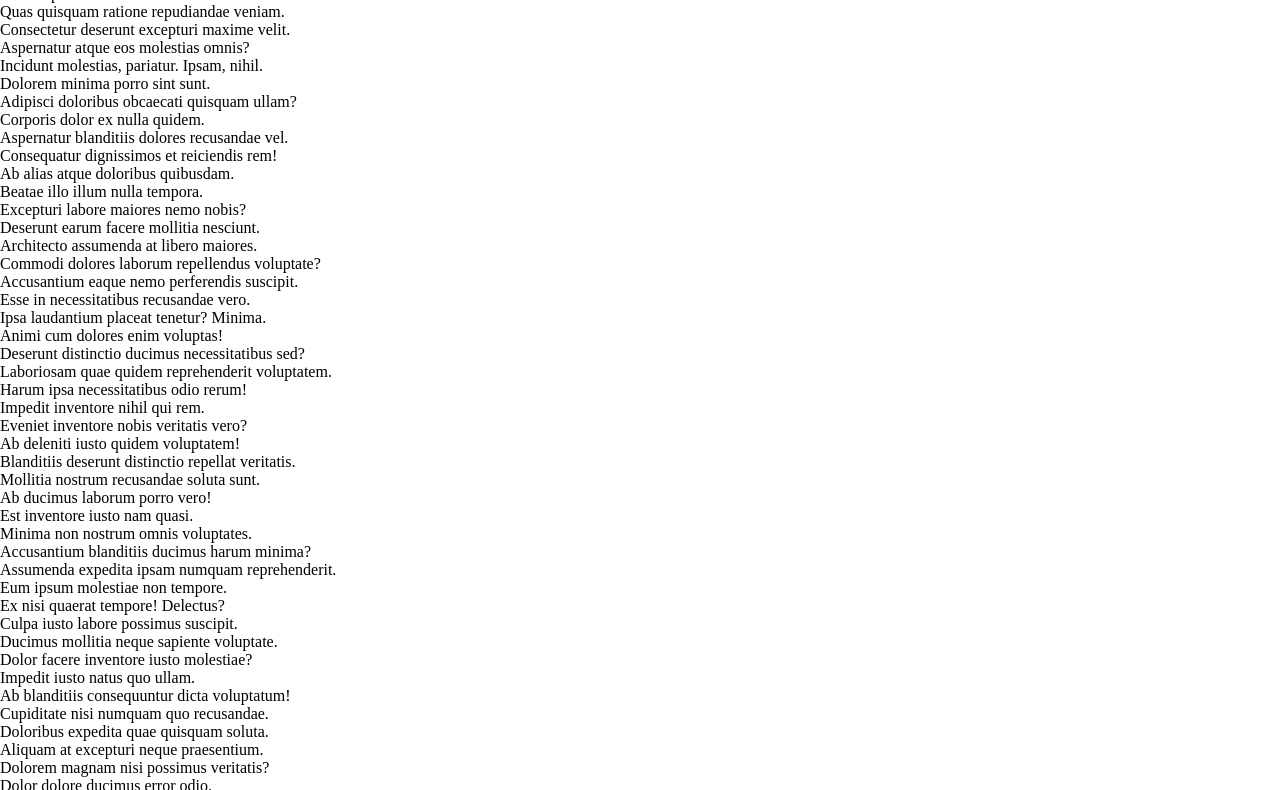
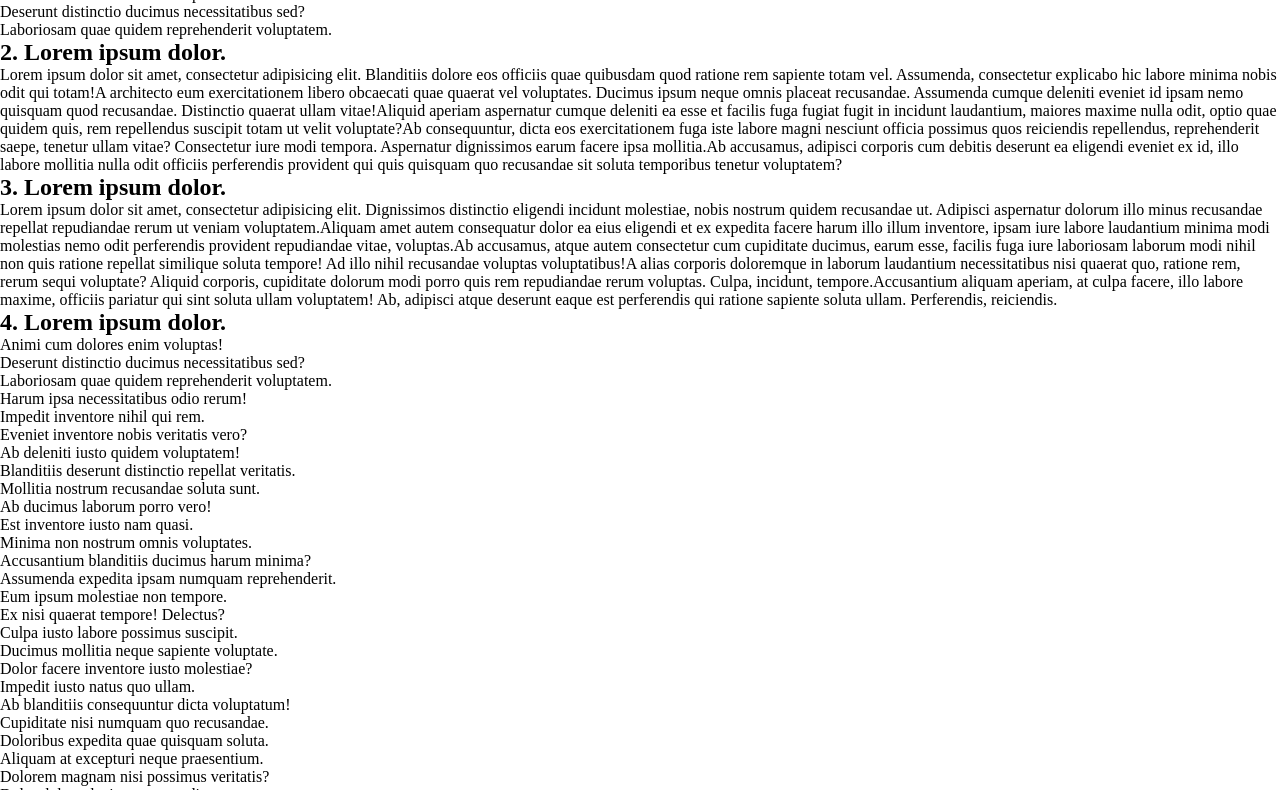
Before and after one commit to TestPolygon/adaptive, a plain HTML site: page index.html in a window 1280 px wide. Shown: the part 52-842 px from the top of the page. Drawn offline with Linux system fonts and the light colour scheme.

Commit message:
Update index.html

```diff
--- a/index.html
+++ b/index.html
@@ -83,26 +83,18 @@
 <body>
 
   <h1>1. Lorem ipsum dolor.</h1>
+  <p>Animi cum dolores enim voluptas!</p>
+  <p>Deserunt distinctio ducimus necessitatibus sed?</p>
+  <p>Laboriosam quae quidem reprehenderit voluptatem.</p>
 
-  <p>Lorem ipsum dolor sit amet.</p>
-  <p>Quas quisquam ratione repudiandae veniam.</p>
-  <p>Consectetur deserunt excepturi maxime velit.</p>
-  <p>Aspernatur atque eos molestias omnis?</p>
-  <p>Incidunt molestias, pariatur. Ipsam, nihil.</p>
-  <p>Dolorem minima porro sint sunt.</p>
-  <p>Adipisci doloribus obcaecati quisquam ullam?</p>
-  <p>Corporis dolor ex nulla quidem.</p>
-  <p>Aspernatur blanditiis dolores recusandae vel.</p>
-  <p>Consequatur dignissimos et reiciendis rem!</p>
-  <p>Ab alias atque doloribus quibusdam.</p>
-  <p>Beatae illo illum nulla tempora.</p>
-  <p>Excepturi labore maiores nemo nobis?</p>
-  <p>Deserunt earum facere mollitia nesciunt.</p>
-  <p>Architecto assumenda at libero maiores.</p>
-  <p>Commodi dolores laborum repellendus voluptate?</p>
-  <p>Accusantium eaque nemo perferendis suscipit.</p>
-  <p>Esse in necessitatibus recusandae vero.</p>
-  <p>Ipsa laudantium placeat tenetur? Minima.</p>
+  <h2>2. Lorem ipsum dolor.</h2>
+  <p><span>Lorem ipsum dolor sit amet, consectetur adipisicing elit. Blanditiis dolore eos officiis quae quibusdam quod ratione rem sapiente totam vel. Assumenda, consectetur explicabo hic labore minima nobis odit qui totam!</span><span>A architecto eum exercitationem libero obcaecati quae quaerat vel voluptates. Ducimus ipsum neque omnis placeat recusandae. Assumenda cumque deleniti eveniet id ipsam nemo quisquam quod recusandae. Distinctio quaerat ullam vitae!</span><span>Aliquid aperiam aspernatur cumque deleniti ea esse et facilis fuga fugiat fugit in incidunt laudantium, maiores maxime nulla odit, optio quae quidem quis, rem repellendus suscipit totam ut velit voluptate?</span><span>Ab consequuntur, dicta eos exercitationem fuga iste labore magni nesciunt officia possimus quos reiciendis repellendus, reprehenderit saepe, tenetur ullam vitae? Consectetur iure modi tempora. Aspernatur dignissimos earum facere ipsa mollitia.</span><span>Ab accusamus, adipisci corporis cum debitis deserunt ea eligendi eveniet ex id, illo labore mollitia nulla odit officiis perferendis provident qui quis quisquam quo recusandae sit soluta temporibus tenetur voluptatem?</span>
+  </p>
+  <h2>3. Lorem ipsum dolor.</h2>
+  <p><span>Lorem ipsum dolor sit amet, consectetur adipisicing elit. Dignissimos distinctio eligendi incidunt molestiae, nobis nostrum quidem recusandae ut. Adipisci aspernatur dolorum illo minus recusandae repellat repudiandae rerum ut veniam voluptatem.</span><span>Aliquam amet autem consequatur dolor ea eius eligendi et ex expedita facere harum illo illum inventore, ipsam iure labore laudantium minima modi molestias nemo odit perferendis provident repudiandae vitae, voluptas.</span><span>Ab accusamus, atque autem consectetur cum cupiditate ducimus, earum esse, facilis fuga iure laboriosam laborum modi nihil non quis ratione repellat similique soluta tempore! Ad illo nihil recusandae voluptas voluptatibus!</span><span>A alias corporis doloremque in laborum laudantium necessitatibus nisi quaerat quo, ratione rem, rerum sequi voluptate? Aliquid corporis, cupiditate dolorum modi porro quis rem repudiandae rerum voluptas. Culpa, incidunt, tempore.</span><span>Accusantium aliquam aperiam, at culpa facere, illo labore maxime, officiis pariatur qui sint soluta ullam voluptatem! Ab, adipisci atque deserunt eaque est perferendis qui ratione sapiente soluta ullam. Perferendis, reiciendis.</span>
+  </p>
+
+  <h2>4. Lorem ipsum dolor.</h2>
   <p>Animi cum dolores enim voluptas!</p>
   <p>Deserunt distinctio ducimus necessitatibus sed?</p>
   <p>Laboriosam quae quidem reprehenderit voluptatem.</p>
@@ -135,13 +127,6 @@
   <p>Porro quisquam quod rerum saepe!</p>
   <p>Dignissimos eos non officia quibusdam.</p>
 
-  <h2>2. Lorem ipsum dolor.</h2>
-  <p><span>Lorem ipsum dolor sit amet, consectetur adipisicing elit. Blanditiis dolore eos officiis quae quibusdam quod ratione rem sapiente totam vel. Assumenda, consectetur explicabo hic labore minima nobis odit qui totam!</span><span>A architecto eum exercitationem libero obcaecati quae quaerat vel voluptates. Ducimus ipsum neque omnis placeat recusandae. Assumenda cumque deleniti eveniet id ipsam nemo quisquam quod recusandae. Distinctio quaerat ullam vitae!</span><span>Aliquid aperiam aspernatur cumque deleniti ea esse et facilis fuga fugiat fugit in incidunt laudantium, maiores maxime nulla odit, optio quae quidem quis, rem repellendus suscipit totam ut velit voluptate?</span><span>Ab consequuntur, dicta eos exercitationem fuga iste labore magni nesciunt officia possimus quos reiciendis repellendus, reprehenderit saepe, tenetur ullam vitae? Consectetur iure modi tempora. Aspernatur dignissimos earum facere ipsa mollitia.</span><span>Ab accusamus, adipisci corporis cum debitis deserunt ea eligendi eveniet ex id, illo labore mollitia nulla odit officiis perferendis provident qui quis quisquam quo recusandae sit soluta temporibus tenetur voluptatem?</span>
-  </p>
-  <h2>3. Lorem ipsum dolor.</h2>
-  <p><span>Lorem ipsum dolor sit amet, consectetur adipisicing elit. Dignissimos distinctio eligendi incidunt molestiae, nobis nostrum quidem recusandae ut. Adipisci aspernatur dolorum illo minus recusandae repellat repudiandae rerum ut veniam voluptatem.</span><span>Aliquam amet autem consequatur dolor ea eius eligendi et ex expedita facere harum illo illum inventore, ipsam iure labore laudantium minima modi molestias nemo odit perferendis provident repudiandae vitae, voluptas.</span><span>Ab accusamus, atque autem consectetur cum cupiditate ducimus, earum esse, facilis fuga iure laboriosam laborum modi nihil non quis ratione repellat similique soluta tempore! Ad illo nihil recusandae voluptas voluptatibus!</span><span>A alias corporis doloremque in laborum laudantium necessitatibus nisi quaerat quo, ratione rem, rerum sequi voluptate? Aliquid corporis, cupiditate dolorum modi porro quis rem repudiandae rerum voluptas. Culpa, incidunt, tempore.</span><span>Accusantium aliquam aperiam, at culpa facere, illo labore maxime, officiis pariatur qui sint soluta ullam voluptatem! Ab, adipisci atque deserunt eaque est perferendis qui ratione sapiente soluta ullam. Perferendis, reiciendis.</span>
-  </p>
-
 </body>
 
 </html>
```
